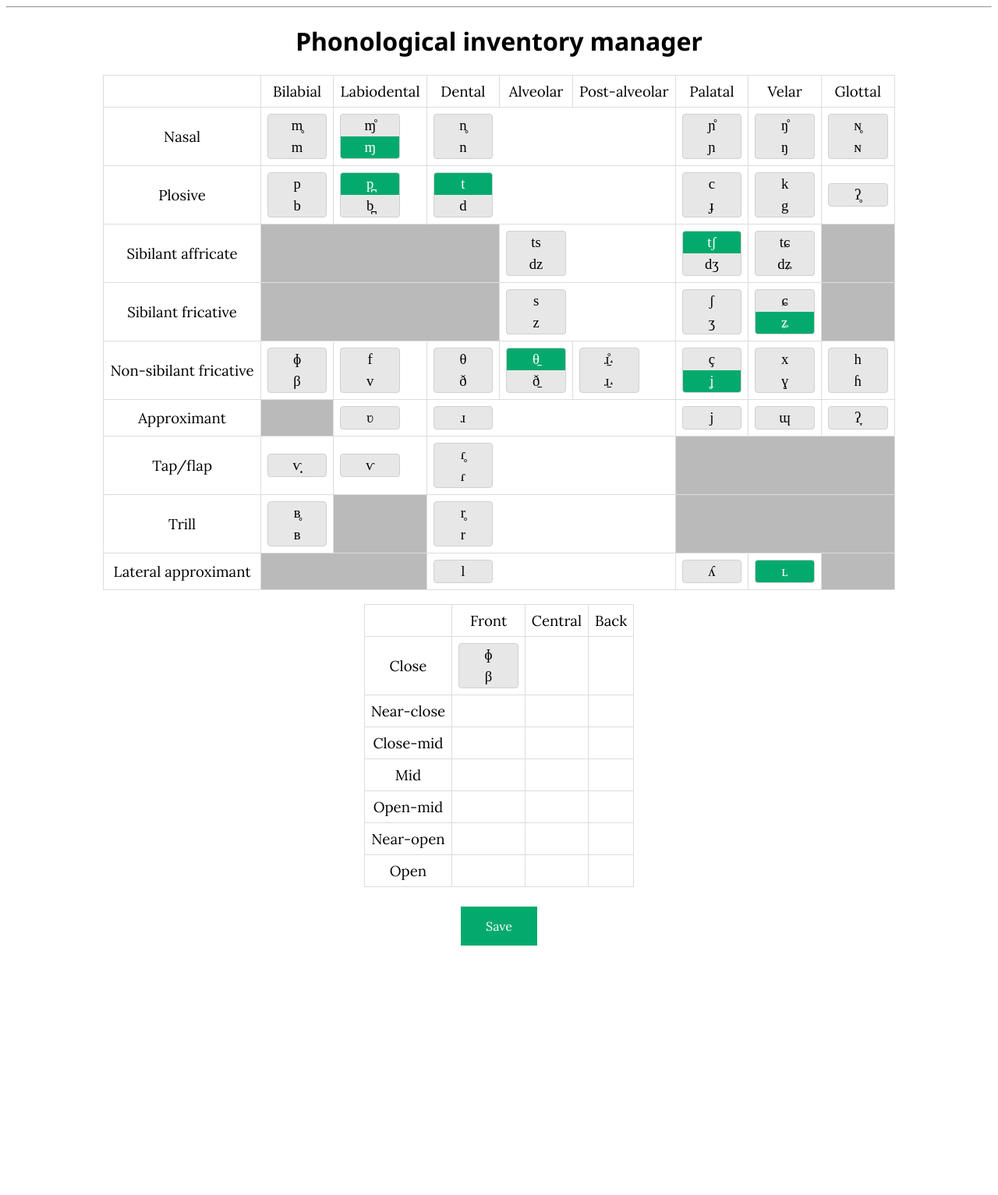
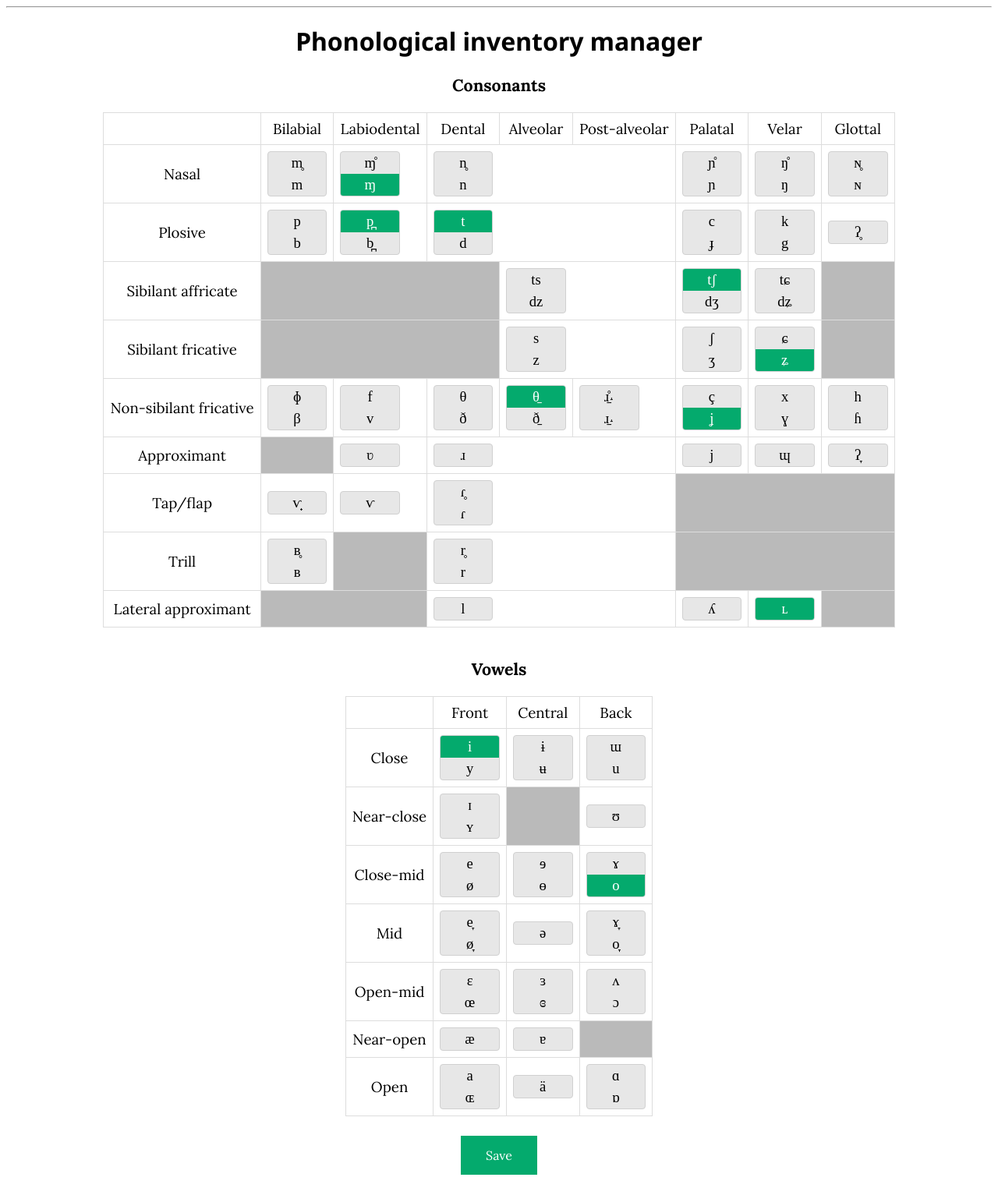
Before and after one commit to Kasreti/CSIA, a Flask app: page /phonology in a window 1280 px wide. Shown: the part 60-1593 px from the top of the page at 78% size. Before the commit the page ends 1273 px from the top, so only its background shows below. Run offline with Flask 3, Linux system fonts and the light colour scheme.

Commit message:
AND DA VOWELS

```diff
--- a/app/templates/phonology.html
+++ b/app/templates/phonology.html
@@ -11,6 +11,7 @@
 <p>
 <form action="" method="post" novalidate>
     {{ form.hidden_tag() }}
+    <h3>Consonants</h3>
     <table>
         <tbody>
         <tr>
@@ -209,6 +210,7 @@
         </tbody>
     </table>
     <br>
+    <h3>Vowels</h3>
     <table>
         <tbody>
         <tr>
@@ -219,46 +221,59 @@
         </tr>
         <tr>
             <td>Close</td>
-            <td> <div class="ipa-button"><label>{{ form.nbilnsf(size=16, class_="grb") }}<span>ɸ</span></label>
-                    <br><label>{{ form.vbilnsf(size=16, class_="grb") }}<span>β</span></label></div></td>
-            <td></td>
-            <td></td>
+            <td><div class="ipa-button"><label>{{ form.clfu(size=16, class_="grb") }}<span>i</span></label>
+                    <br><label>{{ form.clfr(size=16, class_="grb") }}<span>y</span></label></div></td>
+            <td><div class="ipa-button"><label>{{ form.clcu(size=16, class_="grb") }}<span>ɨ</span></label>
+                    <br><label>{{ form.clfr(size=16, class_="grb") }}<span>ʉ</span></label></div></td>
+            <td><div class="ipa-button"><label>{{ form.clbu(size=16, class_="grb") }}<span>ɯ</span></label>
+                    <br><label>{{ form.clbr(size=16, class_="grb") }}<span>u</span></label></div></td>
         </tr>
         <tr>
             <td>Near-close</td>
-            <td></td>
-            <td></td>
-            <td></td>
+            <td><div class="ipa-button"><label>{{ form.ncfu(size=16, class_="grb") }}<span>ɪ</span></label>
+                    <br><label>{{ form.ncfr(size=16, class_="grb") }}<span>ʏ</span></label></div></td>
+            <td class="graybg"></td>
+            <td><div class="ipa-button"><label>{{ form.ncbr(size=16, class_="grb") }}<span>ʊ</span></label></div></td>
         </tr>
         <tr>
             <td>Close-mid</td>
-            <td></td>
-            <td></td>
-            <td></td>
+            <td><div class="ipa-button"><label>{{ form.cmfu(size=16, class_="grb") }}<span>e</span></label>
+                    <br><label>{{ form.cmfr(size=16, class_="grb") }}<span>ø</span></label></div></td>
+            <td><div class="ipa-button"><label>{{ form.cmcu(size=16, class_="grb") }}<span>ɘ</span></label>
+                    <br><label>{{ form.cmcr(size=16, class_="grb") }}<span>ɵ</span></label></div></td>
+            <td><div class="ipa-button"><label>{{ form.cmbu(size=16, class_="grb") }}<span>ɤ</span></label>
+                    <br><label>{{ form.cmbr(size=16, class_="grb") }}<span>o</span></label></div></td>
         </tr>
         <tr>
             <td>Mid</td>
-            <td></td>
-            <td></td>
-            <td></td>
+            <td><div class="ipa-button"><label>{{ form.mifu(size=16, class_="grb") }}<span>e̞</span></label>
+                    <br><label>{{ form.mifr(size=16, class_="grb") }}<span>ø̞</span></label></div></td>
+            <td><div class="ipa-button"><label>{{ form.mic(size=16, class_="grb") }}<span>ə</span></label></div></td>
+            <td><div class="ipa-button"><label>{{ form.mibu(size=16, class_="grb") }}<span>ɤ̞</span></label>
+                    <br><label>{{ form.mibr(size=16, class_="grb") }}<span>o̞</span></label></div></td>
         </tr>
         <tr>
             <td>Open-mid</td>
-            <td></td>
-            <td></td>
-            <td></td>
+            <td><div class="ipa-button"><label>{{ form.omfu(size=16, class_="grb") }}<span>ɛ</span></label>
+                    <br><label>{{ form.omfr(size=16, class_="grb") }}<span>œ</span></label></div></td>
+            <td><div class="ipa-button"><label>{{ form.omcu(size=16, class_="grb") }}<span>ɜ</span></label>
+                    <br><label>{{ form.omcr(size=16, class_="grb") }}<span>ɞ</span></label></div></td>
+            <td><div class="ipa-button"><label>{{ form.ombu(size=16, class_="grb") }}<span>ʌ</span></label>
+                    <br><label>{{ form.ombr(size=16, class_="grb") }}<span>ɔ</span></label></div></td>
         </tr>
         <tr>
             <td>Near-open</td>
-            <td></td>
-            <td></td>
-            <td></td>
+            <td><div class="ipa-button"><label>{{ form.nofu(size=16, class_="grb") }}<span>æ</span></label></div></td>
+            <td><div class="ipa-button"><label>{{ form.noc(size=16, class_="grb") }}<span>ɐ</span></label></div></td>
+            <td class="graybg"></td>
         </tr>
         <tr>
             <td>Open<br></td>
-            <td></td>
-            <td></td>
-            <td></td>
+            <td><div class="ipa-button"><label>{{ form.opfu(size=16, class_="grb") }}<span>a</span></label>
+                    <br><label>{{ form.opfr(size=16, class_="grb") }}<span>ɶ</span></label></div></td>
+            <td><div class="ipa-button"><label>{{ form.opcu(size=16, class_="grb") }}<span>ä</span></label></div></td>
+            <td><div class="ipa-button"><label>{{ form.opbu(size=16, class_="grb") }}<span>ɑ</span></label>
+                    <br><label>{{ form.opbr(size=16, class_="grb") }}<span>ɒ</span></label></div></td>
         </tr>
         </tbody>
     </table>
```
Also changed, not shown: app.db.
